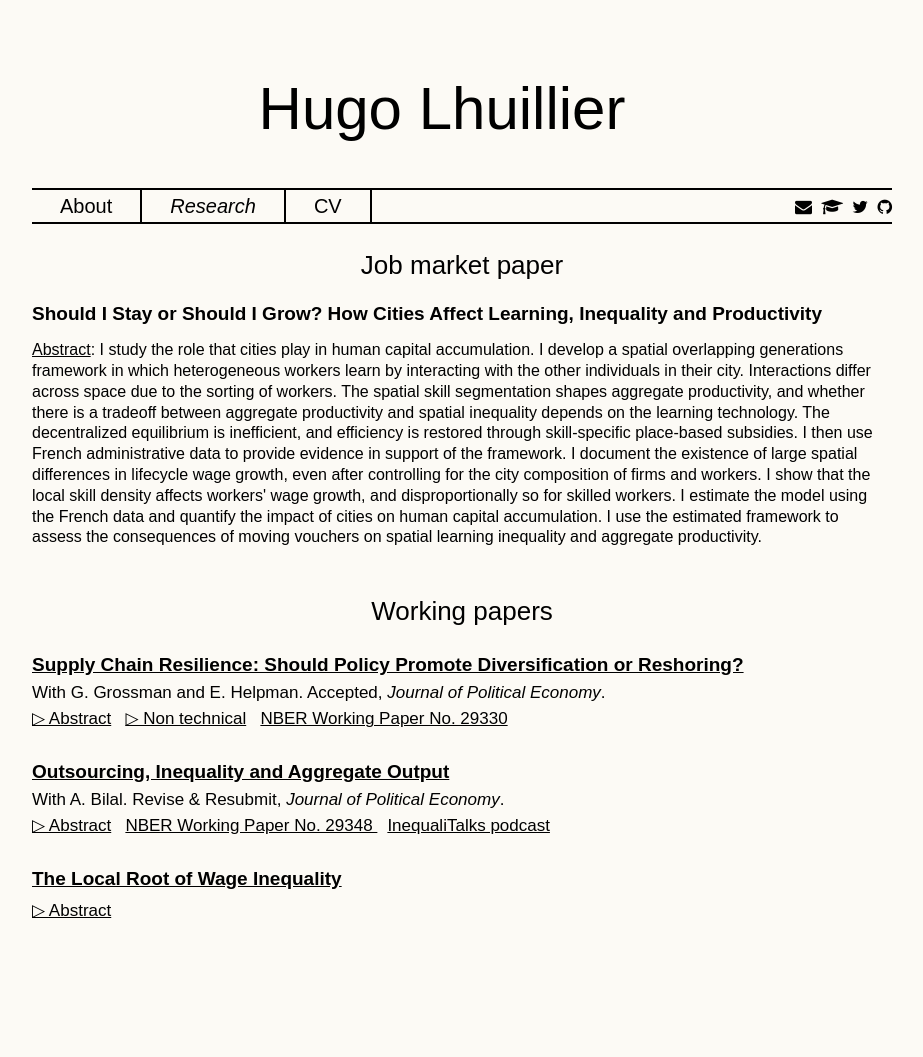
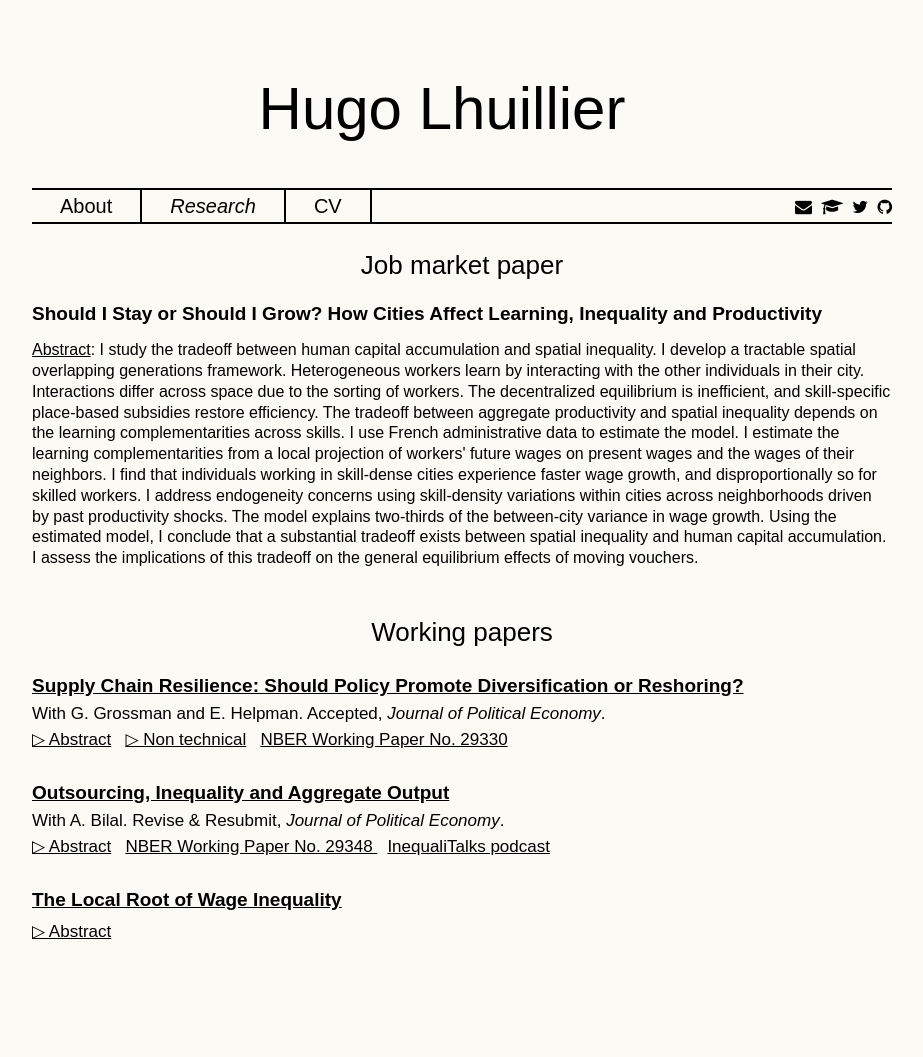
Before and after one commit to HugoLhuillier/hugolhuillier.github.io, a Jekyll site: the page built from research.html, in a window 1280 px wide. Shown: the whole page, without its empty margins (178-1101 px from the left). Built offline with Jekyll 4.4.1, drawn with Linux system fonts in a browser that asks for light colours; nearby versions of some CDN libraries; comment, search, counter and statistics services are not loaded.

Commit message:
:recycle: new jmp abstract

```diff
--- a/research.html
+++ b/research.html
@@ -10,7 +10,7 @@ layout: default
 <h4>Should I Stay or Should I Grow? How Cities Affect Learning, Inequality and Productivity</h4></p>
 <!-- Individual Learning, Cities and Aggregate Growth -->
 
-<h6><u>Abstract</u>: I study the role that cities play in human capital accumulation. I develop a spatial overlapping generations framework in which heterogeneous workers learn by interacting with the other individuals in their city. Interactions differ across space due to the sorting of workers. The spatial skill segmentation shapes aggregate productivity, and whether there is a tradeoff between aggregate productivity and spatial inequality depends on the learning technology. The decentralized equilibrium is inefficient, and efficiency is restored through skill-specific place-based subsidies. I then use French administrative data to provide evidence in support of the framework. I document the existence of large spatial differences in lifecycle wage growth, even after controlling for the city composition of firms and workers. I show that the local skill density affects workers' wage growth, and disproportionally so for skilled workers. I estimate the model using the French data and quantify the impact of cities on human capital accumulation. I use the estimated framework to assess the consequences of moving vouchers on spatial learning inequality and aggregate productivity. </h6><br>
+<h6><u>Abstract</u>: I study the tradeoff between human capital accumulation and spatial inequality. I develop a tractable spatial overlapping generations framework. Heterogeneous workers learn by interacting with the other individuals in their city. Interactions differ across space due to the sorting of workers. The decentralized equilibrium is inefficient, and skill-specific place-based subsidies restore efficiency. The tradeoff between aggregate productivity and spatial inequality depends on the learning complementarities across skills. I use French administrative data to estimate the model. I estimate the learning complementarities from a local projection of workers' future wages on present wages and the wages of their neighbors. I find that individuals working in skill-dense cities experience faster wage growth, and disproportionally so for skilled workers. I address endogeneity concerns using skill-density variations within cities across neighborhoods driven by past productivity shocks. The model explains two-thirds of the between-city variance in wage growth. Using the estimated model, I conclude that a substantial tradeoff exists between spatial inequality and human capital accumulation. I assess the implications of this tradeoff on the general equilibrium effects of moving vouchers. </h6><br>
 
 <!-- <h2 class="hr-lines"> Working papers </h2> -->
 <!-- <br> -->
```
